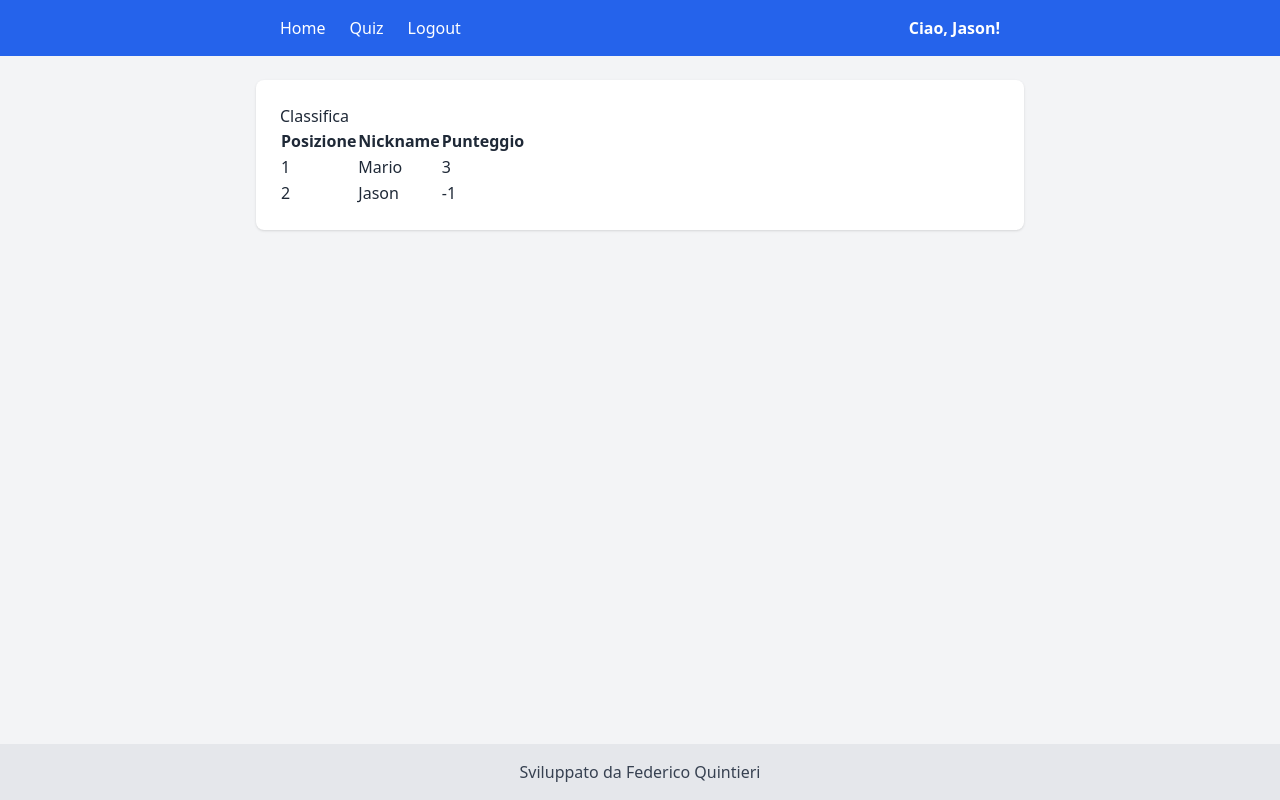
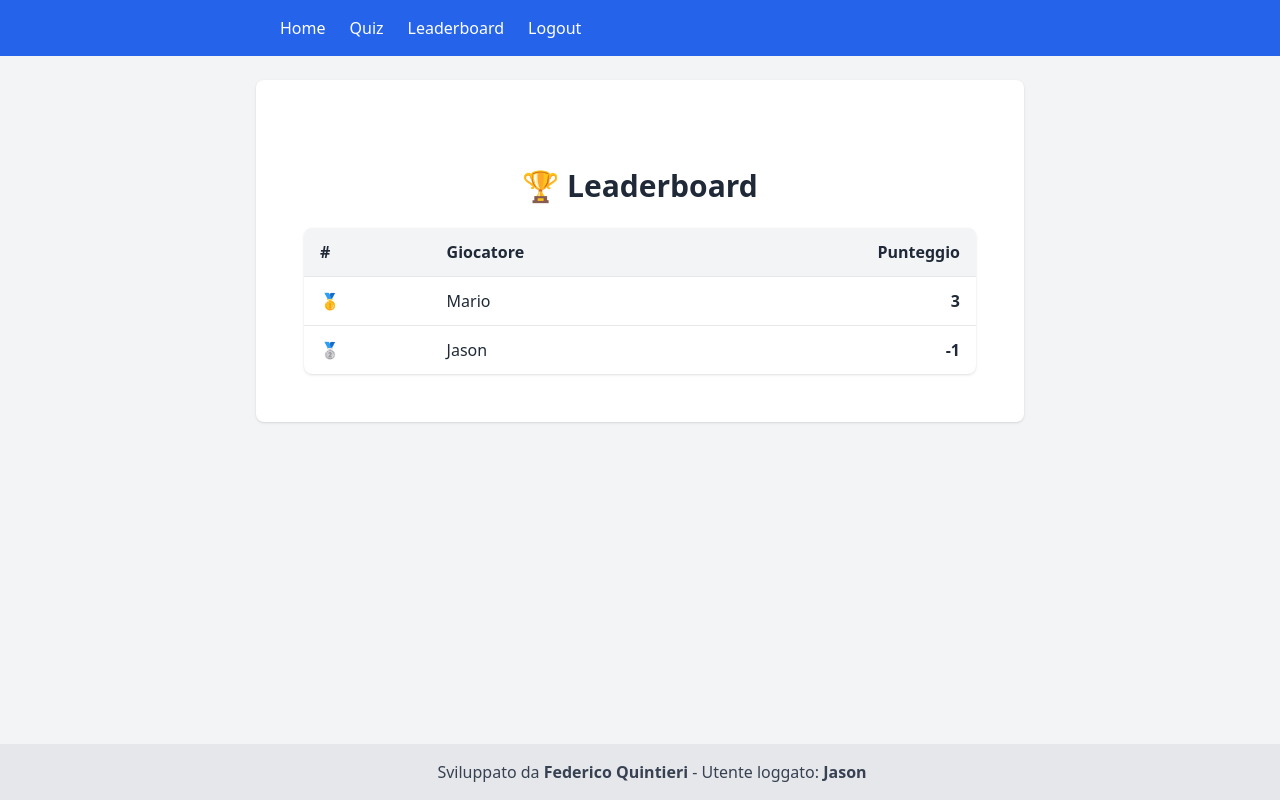
Before and after one commit to federico-quintieri/flask_quiz, a Flask app: page /quiz/leaderboard in a window 1280 px wide. Run offline with Flask 3, Linux system fonts and the light colour scheme; a user stored in the database is signed in; some libraries are stand-ins or nearby versions.

Commit message:
Aggiunta leaderboard e sviluppatore a piè di pagina

```diff
--- a/app/controllers/quiz_controller.py
+++ b/app/controllers/quiz_controller.py
@@ -3,7 +3,6 @@ from flask_login import login_required, current_user
 from app.services.quiz_service import fetch_random_question, check_answer
 
 quiz_bp = Blueprint("quiz", __name__, url_prefix="/quiz")
-
 
 @quiz_bp.route("/", methods=["GET", "POST"])
 @login_required
@@ -22,10 +21,8 @@ def quiz():
         result=result,
     )
 
-
 @quiz_bp.route("/leaderboard")
 def leaderboard():
     from app.models import User
-
     users = User.query.order_by(User.score.desc()).all()
     return render_template("leaderboard.html", users=users)
--- a/templates/base.html
+++ b/templates/base.html
@@ -20,6 +20,7 @@
 
                 {% if current_user.is_authenticated %}
                 <a href="{{ url_for('quiz.quiz') }}" class="hover:underline">Quiz</a>
+                <a href="{{ url_for('quiz.leaderboard')}}" class="hover:underline">Leaderboard</a>
                 <a href="{{ url_for('auth.logout') }}" class="hover:underline">Logout</a>
                 {% else %}
                 <a href="{{ url_for('auth.login') }}" class="hover:underline">Login</a>
@@ -27,12 +28,7 @@
                 {% endif %}
             </div>
 
-            <!-- Saluto utente a destra -->
-            <div class="ml-6">
-                {% if current_user.is_authenticated %}
-                <span class="font-semibold">Ciao, {{ current_user.nickname }}!</span>
-                {% endif %}
-            </div>
+
 
         </nav>
     </header>
@@ -47,7 +43,13 @@
 
     <!-- FOOTER -->
     <footer class="bg-gray-200 text-gray-700 p-4 text-center">
-        Sviluppato da Federico Quintieri
+        <div class="ml-6">
+            Sviluppato da <span class="font-bold">Federico Quintieri </span>-
+            {% if current_user.is_authenticated %}
+            <span>Utente loggato: </span>
+            <span class="font-semibold">{{ current_user.nickname }}</span>
+            {% endif %}
+        </div>
     </footer>
 
 </body>
--- a/templates/leaderboard.html
+++ b/templates/leaderboard.html
@@ -1,21 +1,35 @@
 {% extends "base.html" %}
 {% block content %}
-<h2>Classifica</h2>
+<div class="max-w-4xl mx-auto mt-10 p-6">
+    <h1 class="text-3xl font-bold text-center mb-6">🏆 Leaderboard</h1>
 
-<table border="1">
+    <div class="overflow-x-auto bg-white rounded-lg shadow">
+        <table class="min-w-full text-left">
+            <thead class="bg-gray-100">
                 <tr>
-        <th>Posizione</th>
-        <th>Nickname</th>
-        <th>Punteggio</th>
+                    <th class="px-4 py-3 font-semibold">#</th>
+                    <th class="px-4 py-3 font-semibold">Giocatore</th>
+                    <th class="px-4 py-3 font-semibold text-right">Punteggio</th>
                 </tr>
+            </thead>
+            <tbody>
                 {% for user in users %}
-    <tr>
-        <td>{{ loop.index }}</td> {# numero della riga, parte da 1 #}
-        <td>{{ user.nickname }}</td>
-        <td>{{ user.score }}</td>
+                <tr class="border-t hover:bg-gray-50">
+                    <td class="px-4 py-3 font-medium">
+                        {% if loop.index == 1 %}🥇
+                        {% elif loop.index == 2 %}🥈
+                        {% elif loop.index == 3 %}🥉
+                        {% else %}{{ loop.index }}
+                        {% endif %}
+                    </td>
+                    <td class="px-4 py-3">{{ user.nickname }}</td>
+                    <td class="px-4 py-3 text-right font-semibold">
+                        {{ user.score }}
+                    </td>
                 </tr>
                 {% endfor %}
-
+            </tbody>
         </table>
-
+    </div>
+</div>
 {% endblock %}
```
Lines whose indentation alone changed are shown as unchanged.
